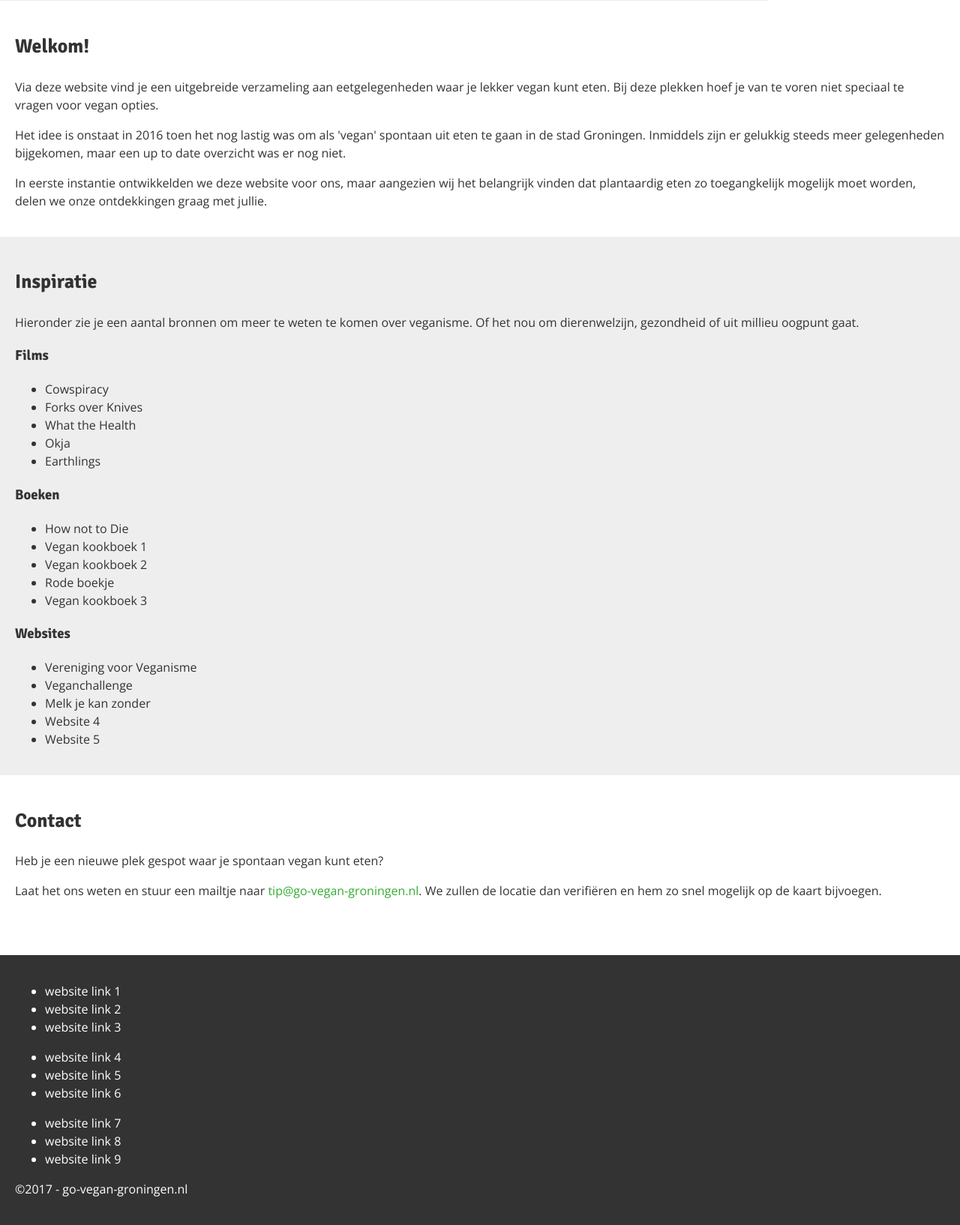
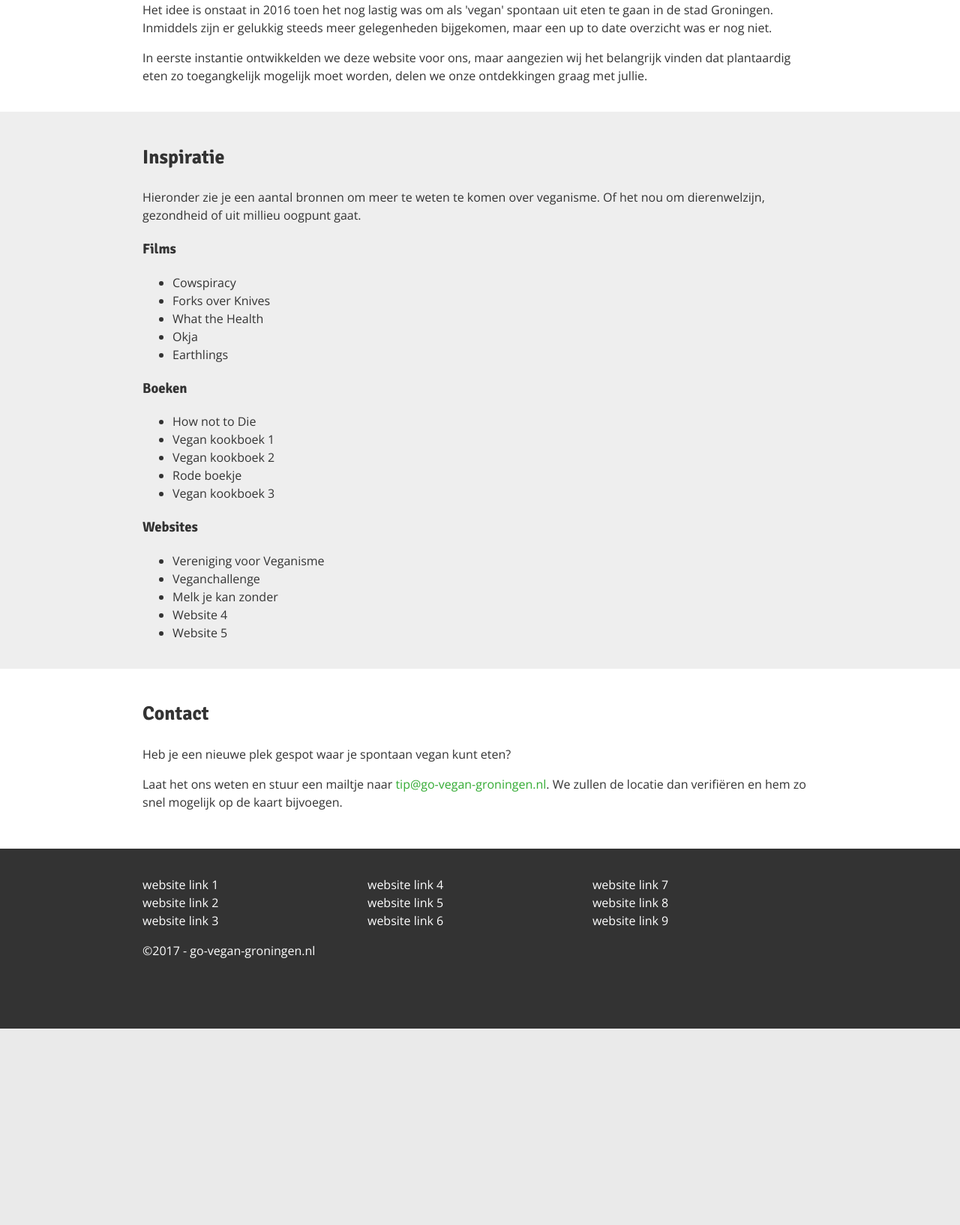
Before and after one commit to rgaikema/go-vegan-groningen, a PHP site: page / in a window 1280 px wide. Shown: the part 813-2447 px from the top of the page at 75% size. After the commit the page ends 2185 px from the top, so only its background shows below. Run offline with PHP 8.4, Linux system fonts and the light colour scheme; some libraries are stand-ins or nearby versions.

Commit message:
added movie img & adjusted desktop styling

```diff
--- a/css/style.css
+++ b/css/style.css
@@ -81,7 +81,7 @@ input[type="radio"]:checked + label {
 	height: 0;
 	min-height: 0;
 	position: relative;
-	padding-top: 53%;
+	padding-top: 40%;
 	padding-right: 0;
 	padding-left: 0;
 }
@@ -110,11 +110,11 @@ input[type="radio"]:checked + label {
 }
 
 .logo {
-	width: 120px;
-	height: 120px;
+	width: 100px;
+	height: 100px;
 	position: absolute;
 	top: 0;
-	left: 0;
+	left: 10px;
 	z-index: 2;
 }
 
@@ -234,6 +234,19 @@ input[type="radio"]:checked + label {
 	display: none;
 }
 
+.link_list {
+	list-style-type: none;
+	margin-left: 0;
+	padding-left: 0;
+	float: left;
+	width: calc(100% / 3);
+}
+
+.link_list_holder {
+	display: inline-block;
+	width: 100%;
+}
+
 @media only screen and (max-device-width: 1220px) {
 
 	.info-box {
@@ -242,6 +255,12 @@ input[type="radio"]:checked + label {
 
 }
 
+@media only screen and (min-device-width: 768px) {
+	.content-holder {
+		max-width: 900px;
+		margin: 0 auto;
+	}
+}
 
 @media only screen and (max-device-width: 767px) {
 
--- a/index.html
+++ b/index.html
@@ -119,7 +119,7 @@
 					</g>
 				</svg>
 			</div>
-			<h1>GO-VEGAN-GRONINGEN.nl</h1>
+			<h1>Vegan hotspots in Groningen</h1>
 			<nav class="mobile-nav" id="js-mobile-nav">
 				<ul class="mobile-nav-list">
 					<li class="mobile-nav-list-item" id="js-mobile-nav-1">Info</li>
@@ -132,7 +132,7 @@
 		<section class="map-holder section">
 			<div id="map"></div>
 			<div class="info-box" id="info-box">
-				<div class="info-toggle-holder"><span><h1>Visit Groningen</h1></span>
+				<div class="info-toggle-holder"><span><h1>Vegan hotspots in Groningen</h1></span>
 					<span class="hide-info" id="js-hide-info"><span id="js-hide-triangle">&#x25BC;</span> <span id="js-hide-txt">hide info</span></span>
 				</div>
 		  		<i class="info-box-info" id="js-info-box-info">Click on one of the markers to view location information</i>
@@ -221,6 +221,8 @@
 	</section><!-- Closes Sections -->
 
 	<footer class="footer section">
+		<div class="content-holder">
+			<div class="link_list_holder">
 				<ul class="link_list left">
 					<li class="link_list_item">website link 1</li>
 					<li class="link_list_item">website link 2</li>
@@ -237,6 +239,8 @@
 					<li class="link_list_item">website link 9</li>
 				</ul>
 				<p class="copyright_txt">©2017 - go-vegan-groningen.nl</p>
+			</div>
+		</div>
 	</footer>
 
 
--- a/js/script.js
+++ b/js/script.js
@@ -621,8 +621,8 @@ function initMap() {
 
 	if (window.screen.width >= 860) {
 		var map = new google.maps.Map(document.getElementById('map'), {
-			zoom: 15,
-			center: new google.maps.LatLng(53.2197605, 6.555695),
+			zoom: 13,
+			center: new google.maps.LatLng(53.2158925, 6.5665613),
 			mapTypeId: google.maps.MapTypeId.ROADMAP,
 			mapTypeControl: false,
 			fullscreenControl: false,
```
Lines whose indentation alone changed are shown as unchanged.
